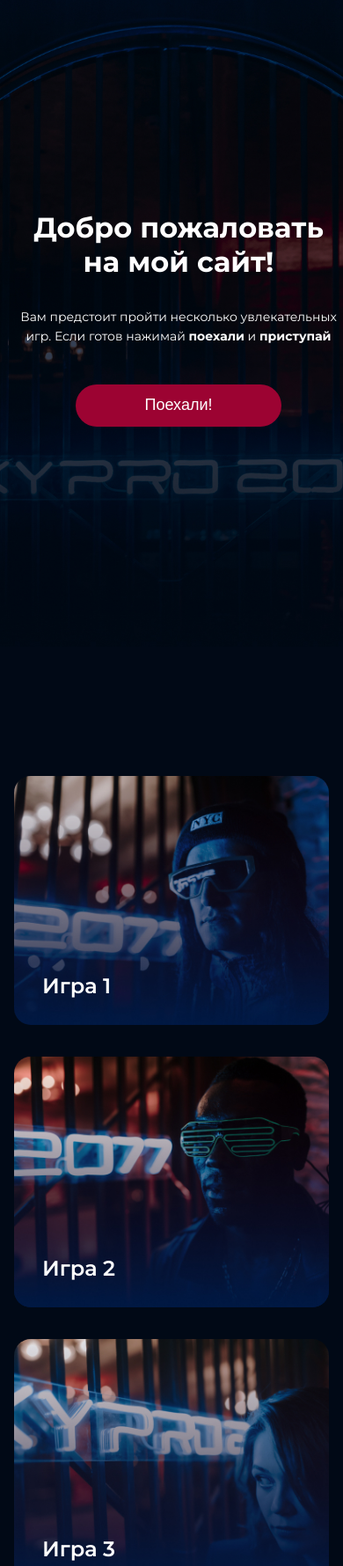
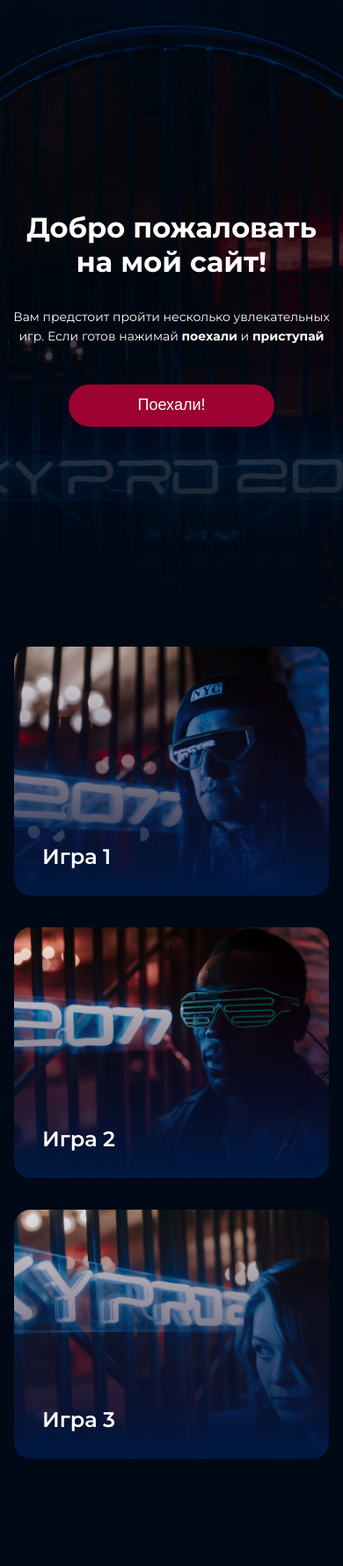
Before and after one commit to katia-solo/Homework1, a plain HTML site: page index.html in a window 390 px wide. Shown: the top 1780 px of the page at 88% size. Drawn offline with Linux system fonts and the light colour scheme.

Commit message:
fixed for content - center

```diff
--- a/_mobile.scss
+++ b/_mobile.scss
@@ -6,6 +6,9 @@
 
     .head {
         height: 735px;
+        display: flex;
+        flex-direction: column;
+        align-items: center;
     }
 
     .top {
@@ -39,6 +42,9 @@
 
     .gamescontent {
         height: 1221px;
+        display: flex;
+        flex-direction: column;
+        align-items: center;
     }
 
     .games {
--- a/hw-3.js
+++ b/hw-3.js
@@ -2,7 +2,7 @@
 let password = 'пароль';
 let userPassword = String(prompt('Введите пароль'));
 
-if (userPassword === 'пароль') {
+if (userPassword === password) {
     alert('Пароль введен верно');
 } else {
     alert('Пароль введен неправильно');
```
Also changed, not shown: style.css, 1 other file.
